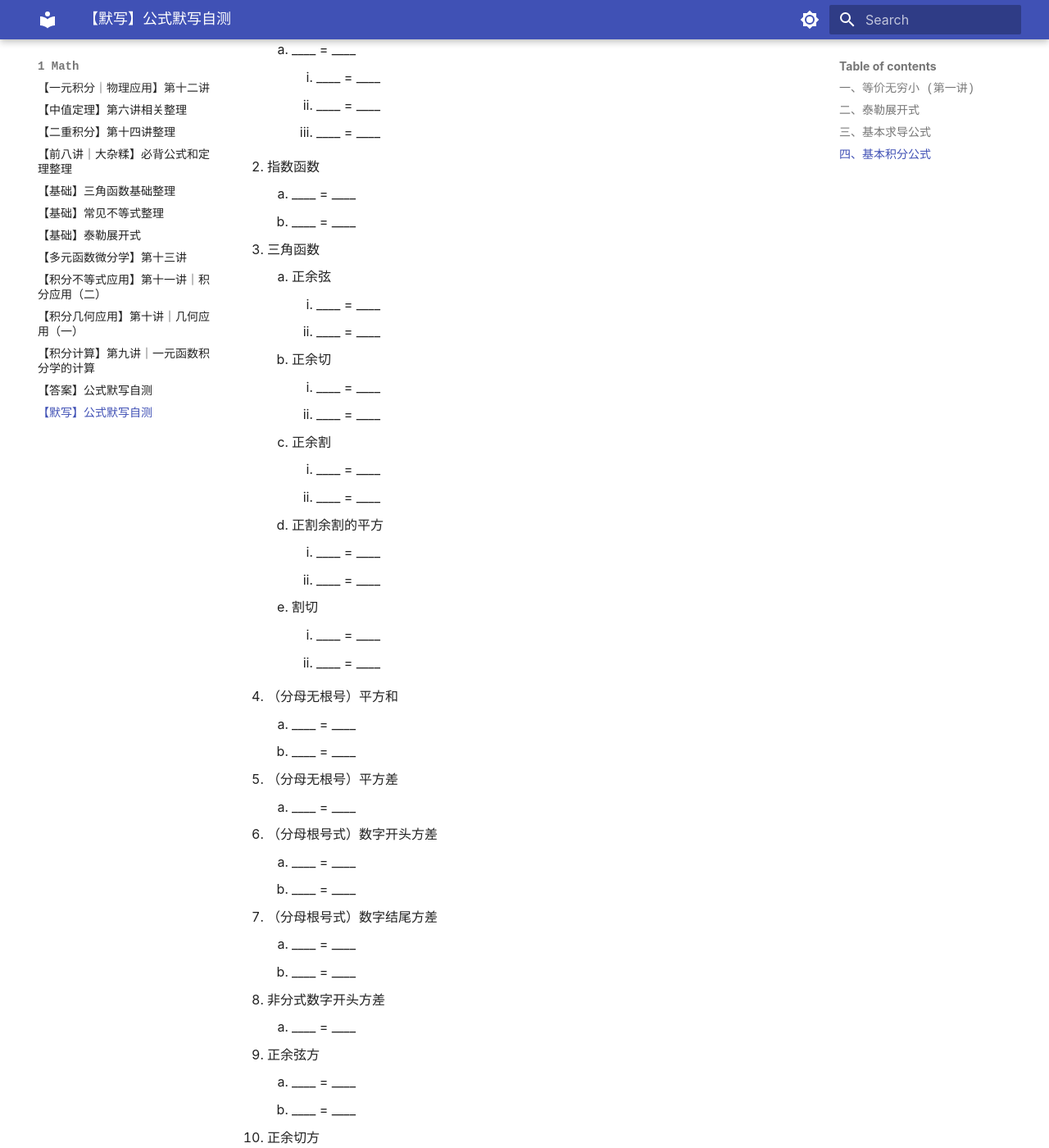
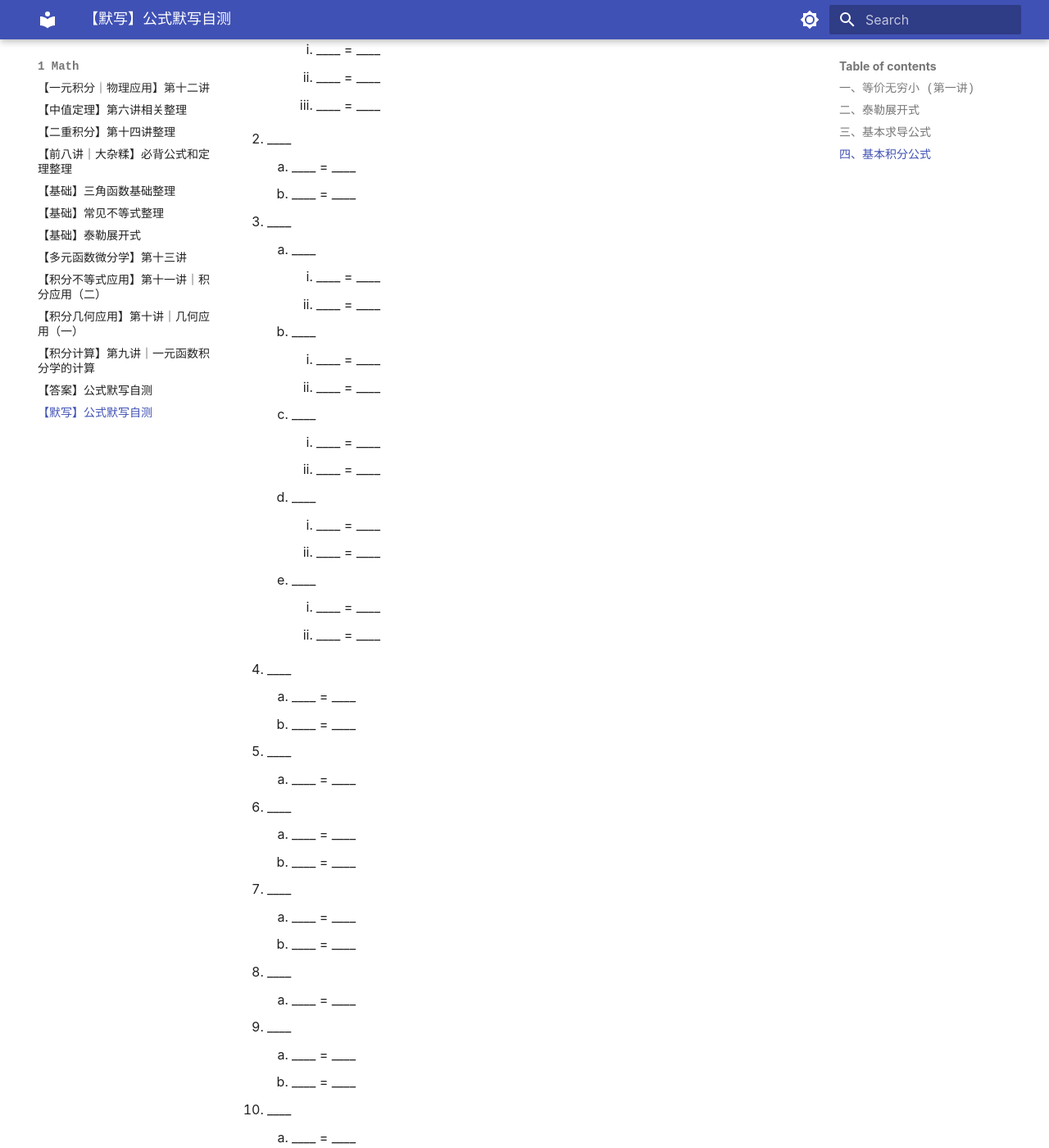
Before and after one commit to syiooo/syiooo.github.io, an MkDocs documentation site: the page built from docs/1_Math/【默写】公式默写自测.md, in a window 1280 px wide and 1400 px high, scrolled down 2535 px. Shown: the whole window at 82% size. Built offline with MkDocs 1.6.1 and Material for MkDocs 9.7.7, drawn with Linux system fonts in a browser that asks for light colours; comment, search, counter and statistics services are not loaded; some of the changed text lies outside the part shown.

```diff
--- a/docs/1_Math/【默写】公式默写自测.md
+++ b/docs/1_Math/【默写】公式默写自测.md
@@ -44,72 +44,71 @@
 
 ## 三、基本求导公式
 
-1. 幂函数
+1. \____
 	1. \____ = \____
-2. 指数函数
+2. \____
 	1. \____ = \____
 	2. \____ = \____
-3. 对数函数
+3. \____
 	1. \____ = \____
 	2. \____ = \____
-4. 三角函数
+4. \____
 	1. \____ = \____
 	2. \____ = \____
 	3. \____ = \____
 	4. \____ = \____
 	5. \____ = \____
-5. 反三角函数
+5. \____
 	1. \____ = \____
 	2. \____ = \____
 	3. \____ = \____
 	4. \____ = \____
-	5. \____ = \____
-6. 补充
+6. \____
 	1. \____ = \____
 	2. \____ = \____
 ## 四、基本积分公式
-1. 幂函数
+1. \____
 	1. \____ = \____
 		1. \____ = \____
 		2. \____ = \____
 		3. \____ = \____
-2. 指数函数
+2. \____
 	1. \____ = \____
 	2. \____ = \____
-3.  三角函数
-	1. 正余弦
+3.  \____
+	1. \____
 		1. \____ = \____
 		2. \____ = \____
-	2. 正余切
+	2. \____
 		1. \____ = \____
 		2. \____ = \____
-	3. 正余割
+	3. \____
 		1. \____ = \____
 		2. \____ = \____
-	4. 正割余割的平方
+	4. \____
 		1. \____ = \____
 		2. \____ = \____
-	5. 割切
+	5. \____
 		1. \____ = \____
 		2. \____ = \____
-4. （分母无根号）平方和
+4. \____
 	1. \____ = \____
 	2. \____ = \____
-5. （分母无根号）平方差
+5. \____
 	1. \____ = \____
-6. （分母根号式）数字开头方差
+6. \____
 	1. \____ = \____
 	2. \____ = \____
 
-7. （分母根号式）数字结尾方差
+7. \____
 	1. \____ = \____
 	2. \____ = \____
 
-8. 非分式数字开头方差
+8. \____
 	1. \____ = \____
-9. 正余弦方
+9. \____
 	1. \____ = \____
 	2. \____ = \____
-10. 正余切方
+10. \____
 	1. \____ = \____
 	2. \____ = \____
```
Also changed, not shown: docs/1_Math/【答案】公式默写自测.md (+3 -3 lines), docs/4_Experience/个人小记.md (added, +83 -0 lines), docs/5_Cognition/【组块搭建步骤】为什么要当一个耐刷王.md (+3 -0 lines), docs/.obsidian/workspace.json.
